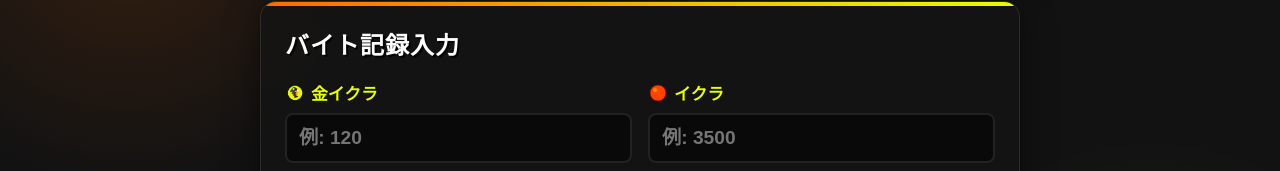
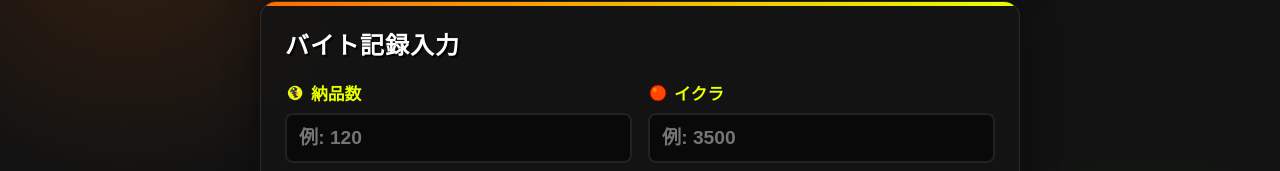
Before and after one commit to nuts-kinoco/shibaiter, a React (Vite) app: page / in a window 1280 px wide. Both pictures are taken after a click on the button "記録入力". Shown: the part 236-407 px from the top of the page. Built offline with nearby package versions, Linux system fonts and the light colour scheme; a web font is replaced by a local one.

Commit message:
Change golden egg label to delivery count

```diff
--- a/src/App.tsx
+++ b/src/App.tsx
@@ -277,7 +277,7 @@ function InputForm({ onSave }: { onSave: (r: Omit<RunRecord, 'id' | 'timestamp'>
   const handleSubmit = (e: React.FormEvent) => {
     e.preventDefault();
     if (!goldenEggs || !powerEggs) {
-      alert('金イクラとイクラの数は必須です！');
+      alert('納品数とイクラの数は必須です！');
       return;
     }
     onSave({
@@ -297,7 +297,7 @@ function InputForm({ onSave }: { onSave: (r: Omit<RunRecord, 'id' | 'timestamp'>
 
       <div className="stats-grid" style={{marginBottom: '16px'}}>
         <div className="input-group">
-          <label><img src="/images/golden_egg.png" style={{width: 20, marginRight: 6}}/>金イクラ</label>
+          <label><img src="/images/golden_egg.png" style={{width: 20, marginRight: 6}}/>納品数</label>
           <input type="number" min="0" className="styled-input" value={goldenEggs} onChange={e => setGoldenEggs(e.target.value)} required placeholder="例: 120" />
         </div>
         <div className="input-group">
```
